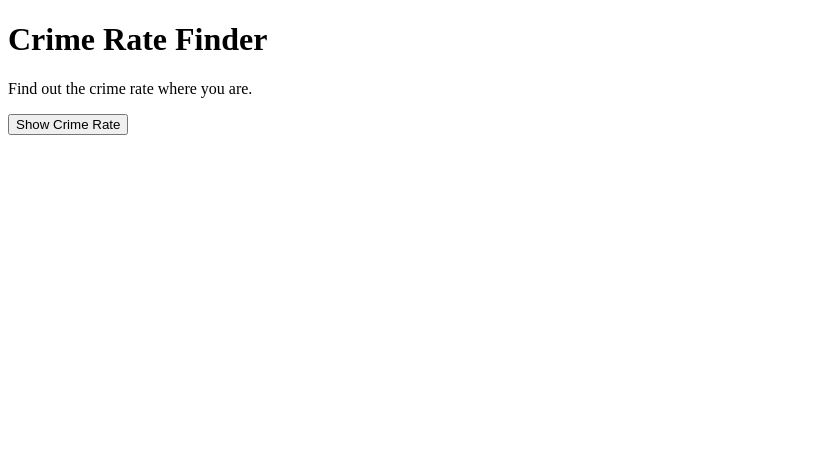
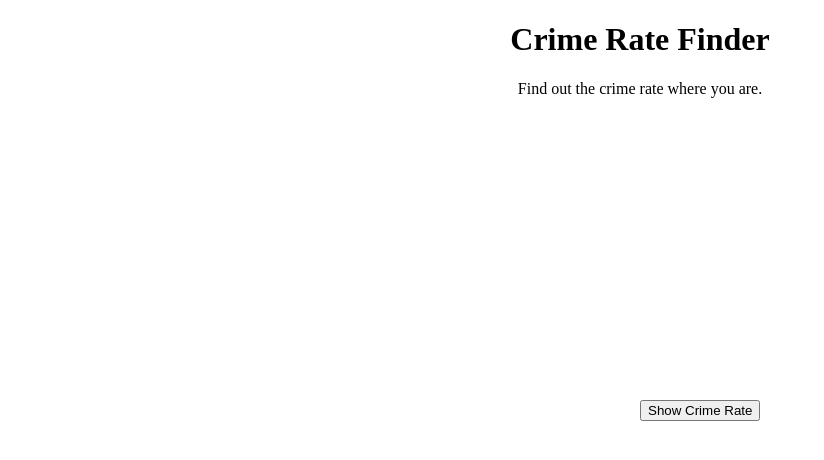
Before and after one commit to selemon/GuardianAngel, a website: page index.html in a window 1280 px wide. Shown: the whole page, without its empty margins (0-824 px from the left). Drawn offline with nearby package versions, Linux system fonts and the light colour scheme; some packages are replaced by stand-ins of ours.

Commit message:
changing zoom

```diff
--- a/index.html
+++ b/index.html
@@ -11,15 +11,14 @@
 </head>
 <body>
 
-<div id="frontPage">
+<div id="frontPage" style="text-align: center; top: 50%">
     <h1>Crime Rate Finder</h1>
     <p>
         Find out the crime rate where you are.
     </p>
     <p>
-        <button id="button" onclick="GetMap()">Show Crime Rate</button>
+        <button id="button" style="position: absolute; top: 50%" onclick="GetMap()">Show Crime Rate</button>
     </p>
-
 </div>
 <div id="mapDiv" style="position: absolute; width: 100%; height: 100%;"></div>
 <script type="text/javascript">
```
